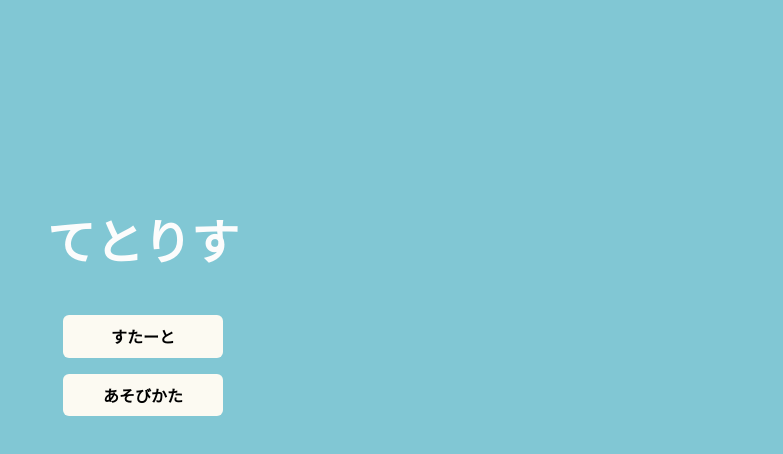
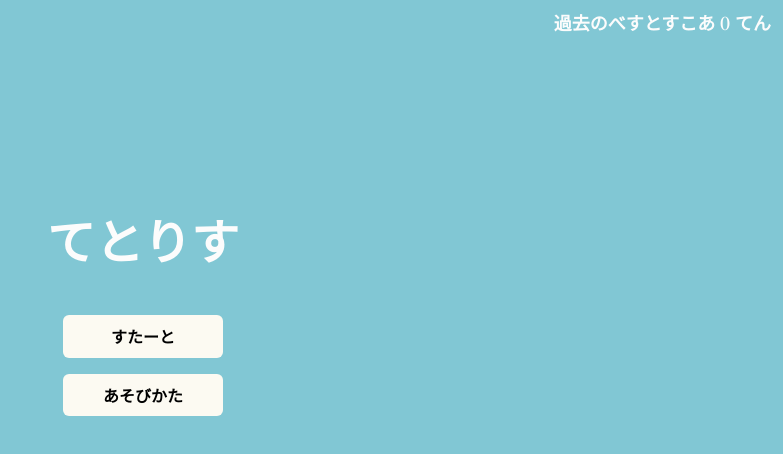
Before and after one commit to teamdev-c/work-space, a website built with Vite: page index.html in a window 1280 px wide. Shown: the whole page, without its empty margins (497-1280 px from the left). Built offline with nearby package versions, Linux system fonts and the light colour scheme.

Commit message:
fix: DOM用のidを修正

```diff
--- a/index.html
+++ b/index.html
@@ -29,7 +29,7 @@
     </div>
     <div id="js-explanation"></div>
     <div id="js-game"></div>
-    <p id="js-score" class="score"></p>
+    <p id="js-past-best-score" class="score"></p>
     <script src="./src/scripts/main.js" type="module"></script>
   </body>
 </html>
```
